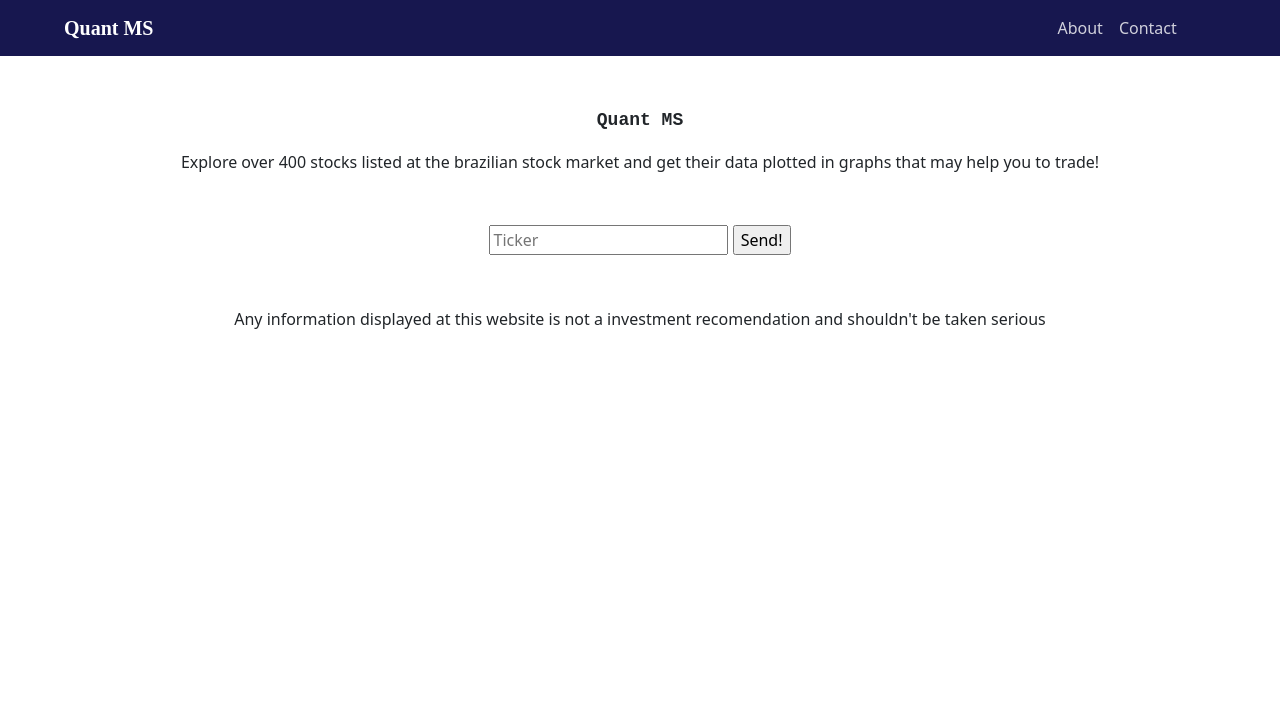
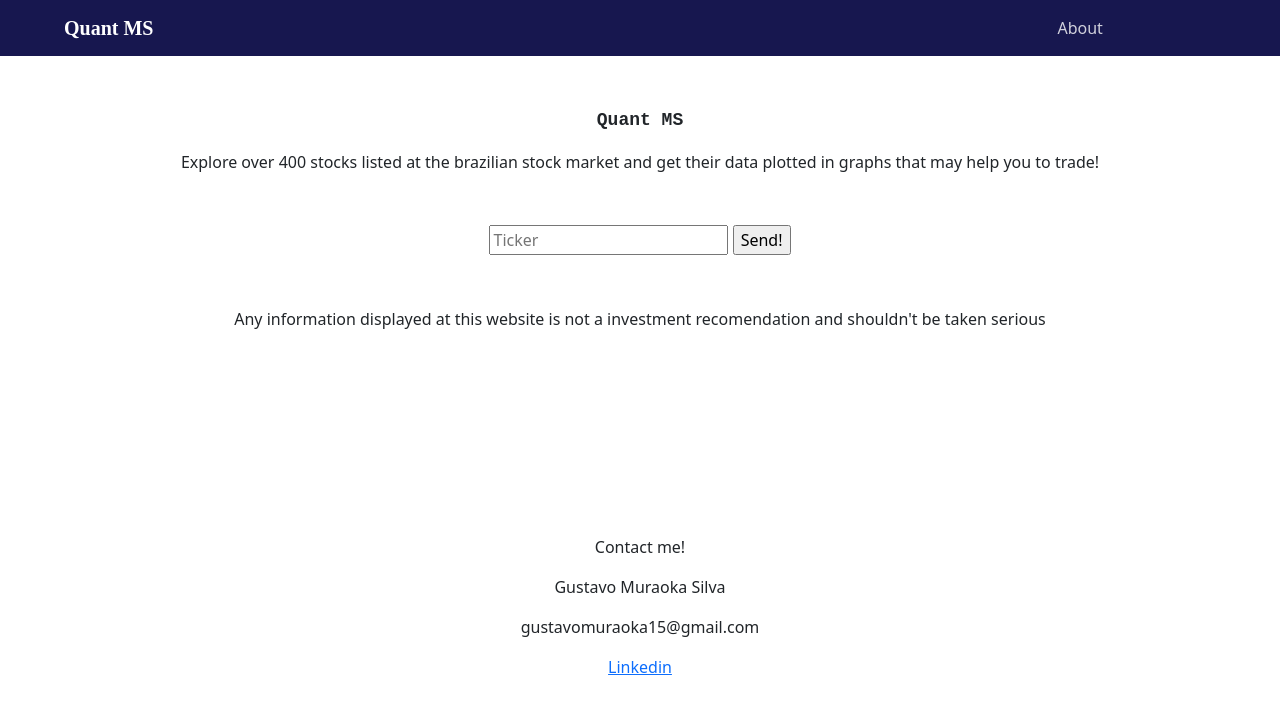
Before and after one commit to gustavomuraoka/QuantMS, a Flask app: page / in a window 1280 px wide. Shown: the top 714 px of the page. Run offline with Flask 3, Linux system fonts and the light colour scheme; some libraries are stand-ins or nearby versions.

Commit message:
Update html files

```diff
--- a/quantms/templates/base.html
+++ b/quantms/templates/base.html
@@ -21,9 +21,6 @@
             <li class="nav-item">
                 <a class="nav-link" href="/about">About</a>
             </li>
-            <li class="nav-item">
-                <a class="nav-link" href="/contact">Contact</a>
-            </li>
         </ul>
     </div>
 </nav>
--- a/quantms/templates/index.html
+++ b/quantms/templates/index.html
@@ -24,6 +24,22 @@
         </p>
     </div>
 
+    <div style="text-align: center; margin-top: 20%;">
+
+        <p>
+            Contact me!
+        </p>
+        <p>
+            Gustavo Muraoka Silva
+        </p>
+        <p>
+            gustavomuraoka15@gmail.com
+        </p>
+        <p>
+            <a href="https://www.linkedin.com/in/gustavo-muraoka-4256721ba/"> Linkedin </a>
+        </p>
+
+    </div>
 </main>
 
 
```
Also changed, not shown: quantms/templates/contact.html (deleted, +0 -13 lines).
